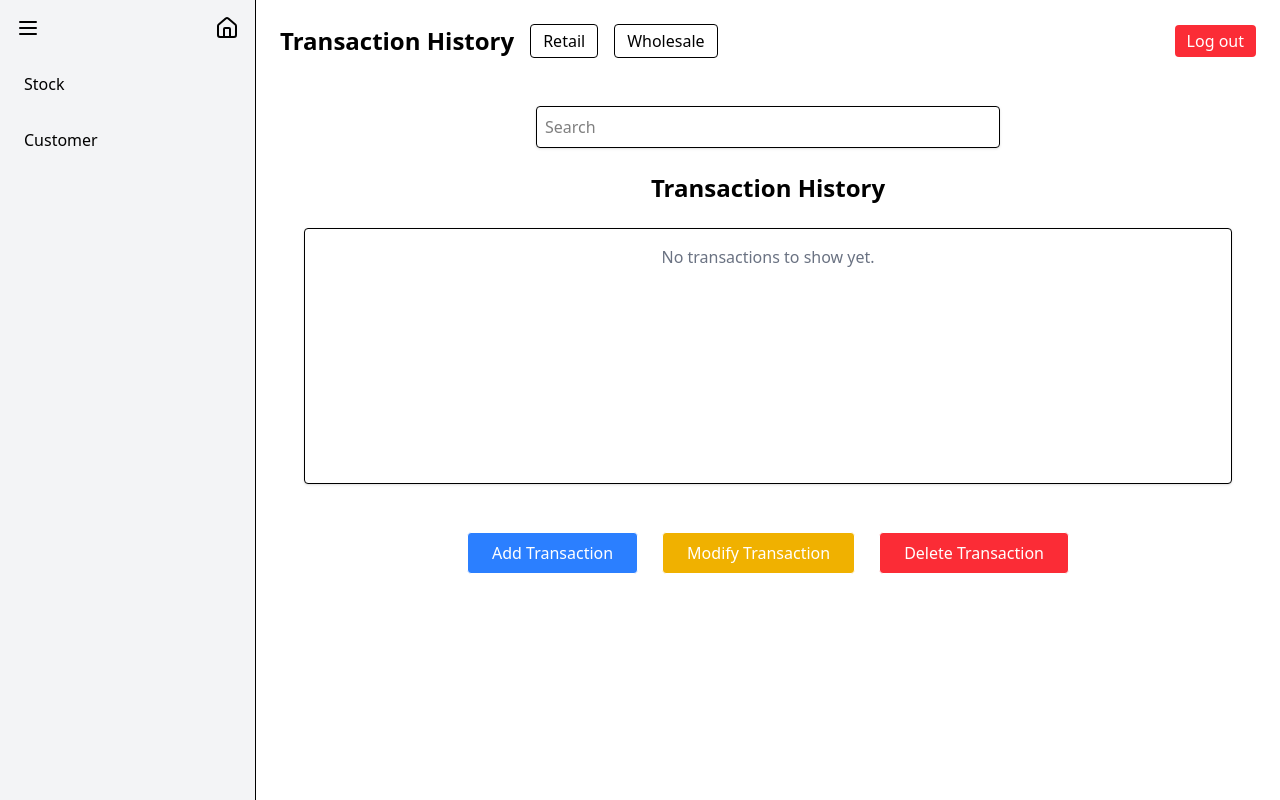
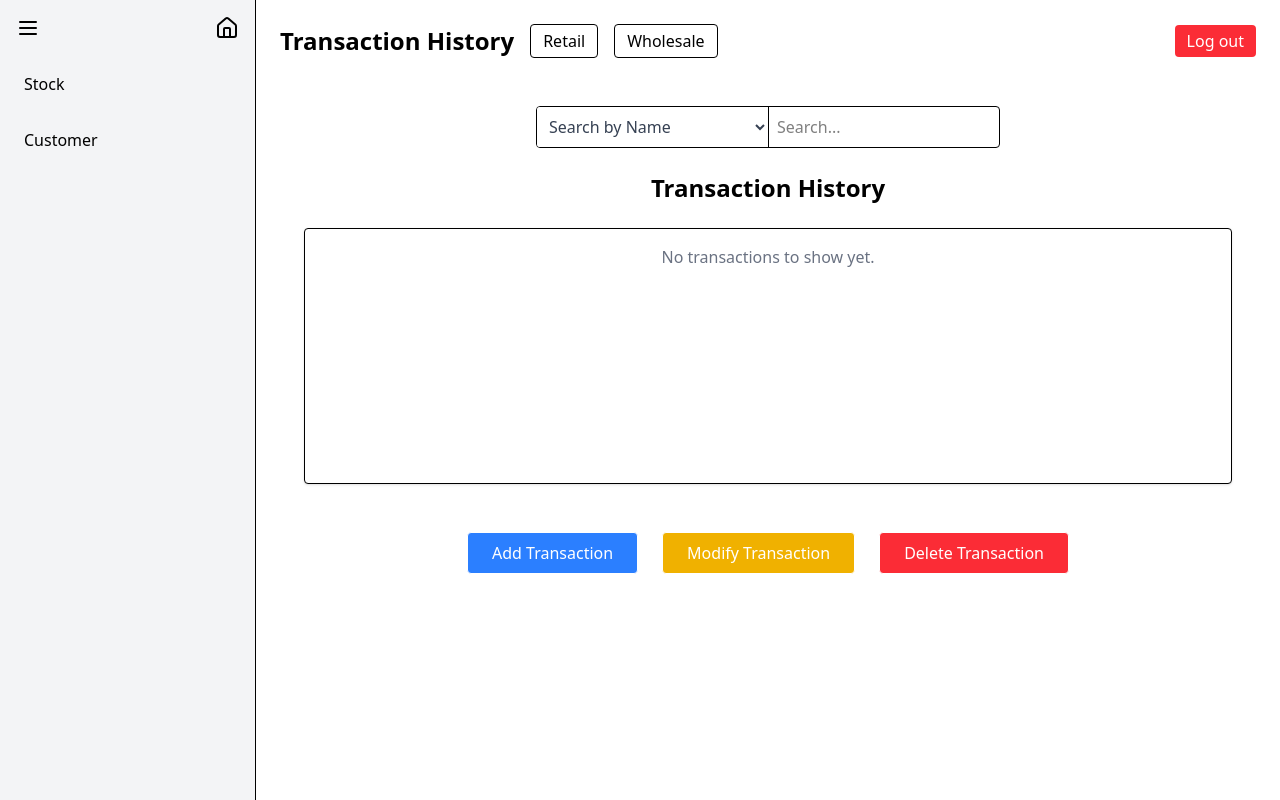
Before and after one commit to sadiq1020/inventory-app, a React (Vite) app: page / in a window 1280 px wide. Built offline with nearby package versions, Linux system fonts and the light colour scheme.

Commit message:
search dropdown menu added

```diff
--- a/src/components/HomePage.jsx
+++ b/src/components/HomePage.jsx
@@ -1,55 +1,83 @@
-// src/components/HomePage.jsx
-import React from "react";
+import React, { useState } from "react";
 import Sidebar from "../components/Sidebar";
 import PageHeader from "../components/PageHeader";
 import TransactionTable from "../components/TransactionTable";
 import TransactionActions from "../components/TransactionActions";
 
 function HomePage() {
+  const [searchBy, setSearchBy] = useState("name"); // Default "Search by Name"
+  const [searchInput, setSearchInput] = useState("");
 
   const handleRetailClick = () => {
     console.log("Retail clicked (HomePage)");
-    // TODO: Add filtering logic later
   };
 
   const handleWholesaleClick = () => {
     console.log("Wholesale clicked (HomePage)");
-    // TODO: Add filtering logic later
+  };
+
+  const handleSearchInputChange = (e) => {
+    const value = e.target.value;
+
+    if (searchBy === "mobile") {
+      // Only allow numbers
+      if (/^\d*$/.test(value)) {
+        setSearchInput(value);
+      }
+    } else if (searchBy === "name") {
+      // Only allow letters and spaces
+      if (/^[A-Za-z\s]*$/.test(value)) {
+        setSearchInput(value);
+      }
+    } else {
+      // For CustomerID: Allow anything
+      setSearchInput(value);
+    }
   };
 
   return (
     <div className="flex h-screen">
-      {/* Sidebar */}
       <Sidebar />
 
-
-
       <div className="flex-1 p-6 overflow-auto">
-
         <PageHeader
           title="Transaction History"
           onRetailClick={handleRetailClick}
           onWholesaleClick={handleWholesaleClick}
         />
 
+        {/* Main Content */}
+        <main className="p-6 flex flex-col gap-6">
 
-        {/* Main Content */}
-        {/* <div className="flex-1 flex flex-col">
-        <Header /> */}
+          {/* Search Section */}
+          <div className="flex justify-center items-center">
+            <div className="flex border border-black rounded overflow-hidden w-1/2">
+              <select
+                value={searchBy}
+                onChange={(e) => setSearchBy(e.target.value)}
+                className="p-2 bg-white text-gray-700 focus:outline-none border-r border-black"
+              >
+                <option value="name">Search by Name</option>
+                <option value="mobile">Search by Mobile Number</option>
+                <option value="customerId">Search by Customer ID</option>
+              </select>
 
-        {/* Search + Transaction History */}
-        <main className="p-6 flex flex-col gap-6">
-          <input
-            type="text"
-            placeholder="Search"
-            className="w-1/2 mx-auto p-2 border rounded shadow"
-          />
+              <input
+                type="text"
+                placeholder="Search..."
+                value={searchInput}
+                onChange={handleSearchInputChange}
+                className="flex-1 p-2 focus:outline-none"
+              />
+            </div>
+          </div>
 
-          <h2 className="text-center text-2xl font-semibold">
-            Transaction History
-          </h2>
+
+          {/* Transaction Table */}
+          <h2 className="text-center text-2xl font-semibold">Transaction History</h2>
           <TransactionTable />
 
+          {/* Actions */}
           <TransactionActions />
         </main>
       </div>
```
